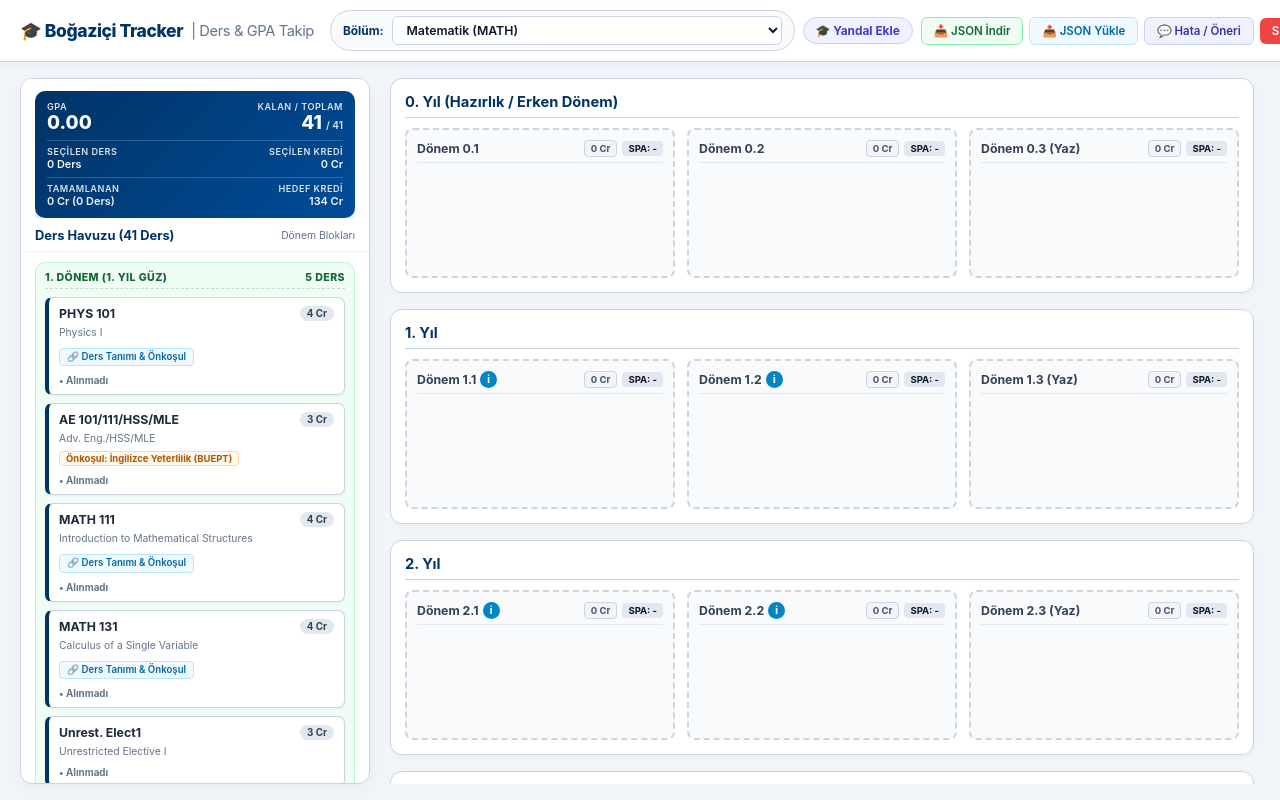
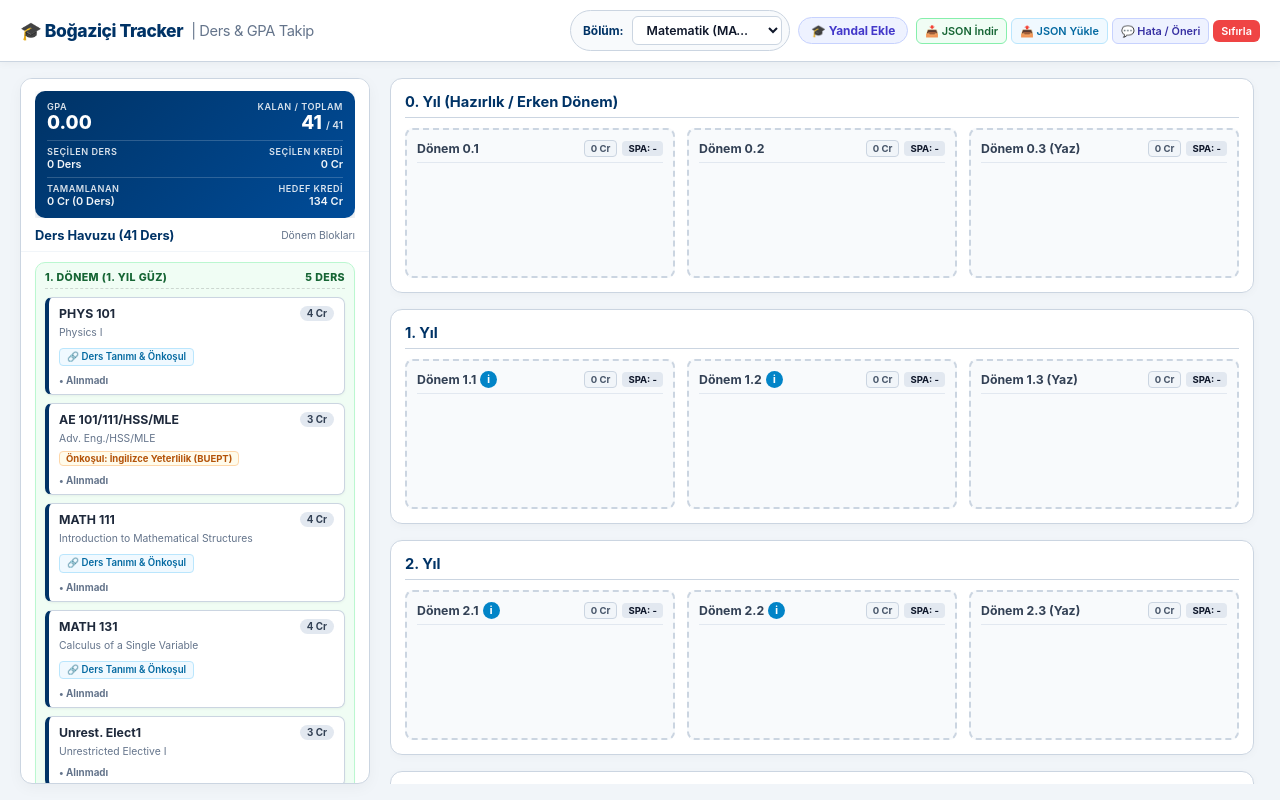
Before and after one commit to enesgzdk/takip, a plain HTML site: page index.html in a window 1280 px wide. Drawn offline with Linux system fonts and the light colour scheme.

Commit message:
Update index.html

```diff
--- a/index.html
+++ b/index.html
@@ -61,7 +61,8 @@
       border-bottom: 1px solid var(--border-color);
       box-shadow: 0 2px 8px rgba(0, 0, 0, 0.04);
       z-index: 50;
-      gap: 16px;
+      gap: 8px;
+      flex-wrap:nowrap;
     }
 
     .top-bar h1 {
@@ -74,12 +75,14 @@
       align-items: center;
       gap: 8px;
       white-space: nowrap;
+      flex-shrink:0;
     }
 
     .top-bar-controls {
       display: flex;
       align-items: center;
       gap: 8px;
+      flex-shrink:0;
     }
 
     .dept-select-container {
@@ -90,6 +93,8 @@
       padding: 5px 12px;
       border-radius: 9999px;
       border: 1px solid var(--border-color);
+      max-width: 220px;
+      min-width: 0;
     }
 
     .dept-select-container label {
@@ -109,6 +114,10 @@
       background-color: #fff;
       font-weight: 600;
       color: #0f172a;
+      max-width: 150px;
+      text-overflow: ellipsis;
+      white-space:nowrap;
+      overflow:hidden;
     }
 
     select.dept-select optgroup {
@@ -185,20 +194,21 @@
     .top-bar-btn-group {
       display: flex;
       align-items: center;
-      gap: 6px;
+      gap: 4px;
+      flex-wrap:nowrap;
     }
 
     .topbar-btn {
-      padding: 6px 12px;
+      padding: 5px 8px;
       border-radius: 6px;
       cursor: pointer;
       font-weight: 600;
-      font-size: 0.82rem;
+      font-size: 0.78rem;
       transition: all 0.15s ease;
       white-space: nowrap;
       display: inline-flex;
       align-items: center;
-      gap: 5px;
+      gap: 4px;
       border: 1px solid var(--border-color);
       background: #ffffff;
       color: #334155;
@@ -245,14 +255,14 @@
     }
 
     .reset-btn {
-      padding: 6px 12px;
+      padding: 4px 8px;
       background-color: #ef4444;
       color: white;
       border: none;
       border-radius: 6px;
       cursor: pointer;
       font-weight: 600;
-      font-size: 0.82rem;
+      font-size: 0.78rem;
       transition: background-color 0.15s;
       white-space: nowrap;
     }
```
